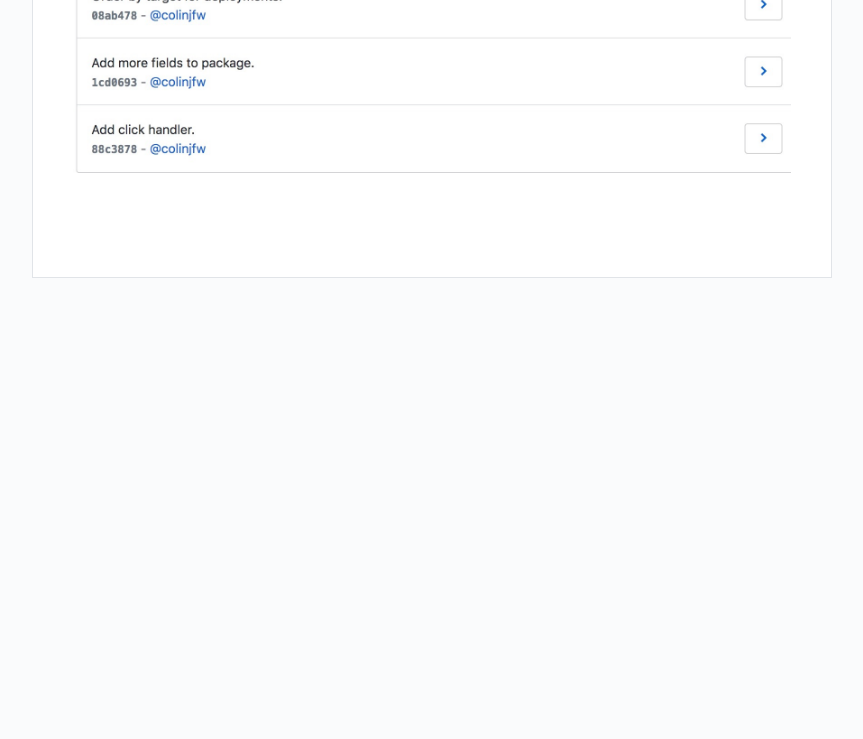
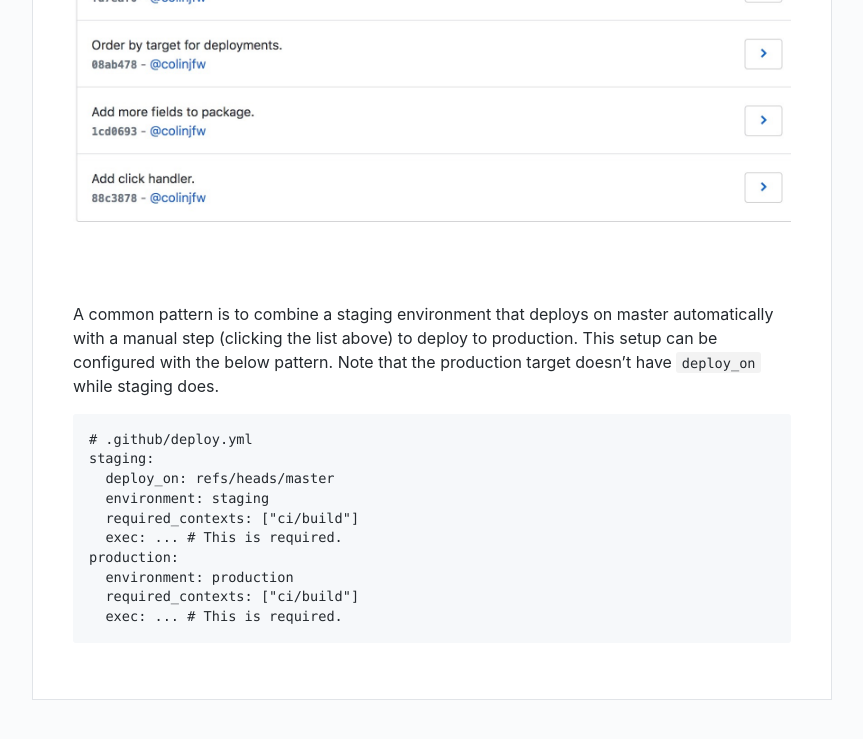
Before and after one commit to deliverybot/deliverybot.github.io, a Jekyll site: the page built from docs/recipes/deploy-on-master.md, in a window 1280 px wide and 900 px high, scrolled down 1909 px. Shown: the top 739 px of the window, without its empty margins (208-1071 px from the left). Built offline with Jekyll 4.4.1, drawn with Linux system fonts in a browser that asks for light colours; before the commit the page ends 2387 px from its top, so only the background shows below that.

Commit message:
More examples for on master deploy.

````diff
--- a/docs/recipes/deploy-on-master.md
+++ b/docs/recipes/deploy-on-master.md
@@ -34,8 +34,28 @@ View the below documents for examples with `exec` configuration:
 Since `deploy_on` is configured, a deployment will be kicked off every time
 there is a new push event on master.
 
+### Manual Kickoff
+
 Alternatively, you may want to leave out the `deploy_on` configuration and kick
 off deployment from the deliverybot ui pictured below. This can be found at
 <{{site.deliverybot_url}}deploy/my-username/my-repo>.
 
 ![On master deploy](/assets/images/deploy-list.jpg)
+
+A common pattern is to combine a staging environment that deploys on master
+automatically with a manual step (clicking the list above) to deploy to
+production. This setup can be configured with the below pattern. Note that the
+production target doesn't have `deploy_on` while staging does.
+
+```yaml
+# .github/deploy.yml
+staging:
+  deploy_on: refs/heads/master
+  environment: staging
+  required_contexts: ["ci/build"]
+  exec: ... # This is required.
+production:
+  environment: production
+  required_contexts: ["ci/build"]
+  exec: ... # This is required.
+```
````
